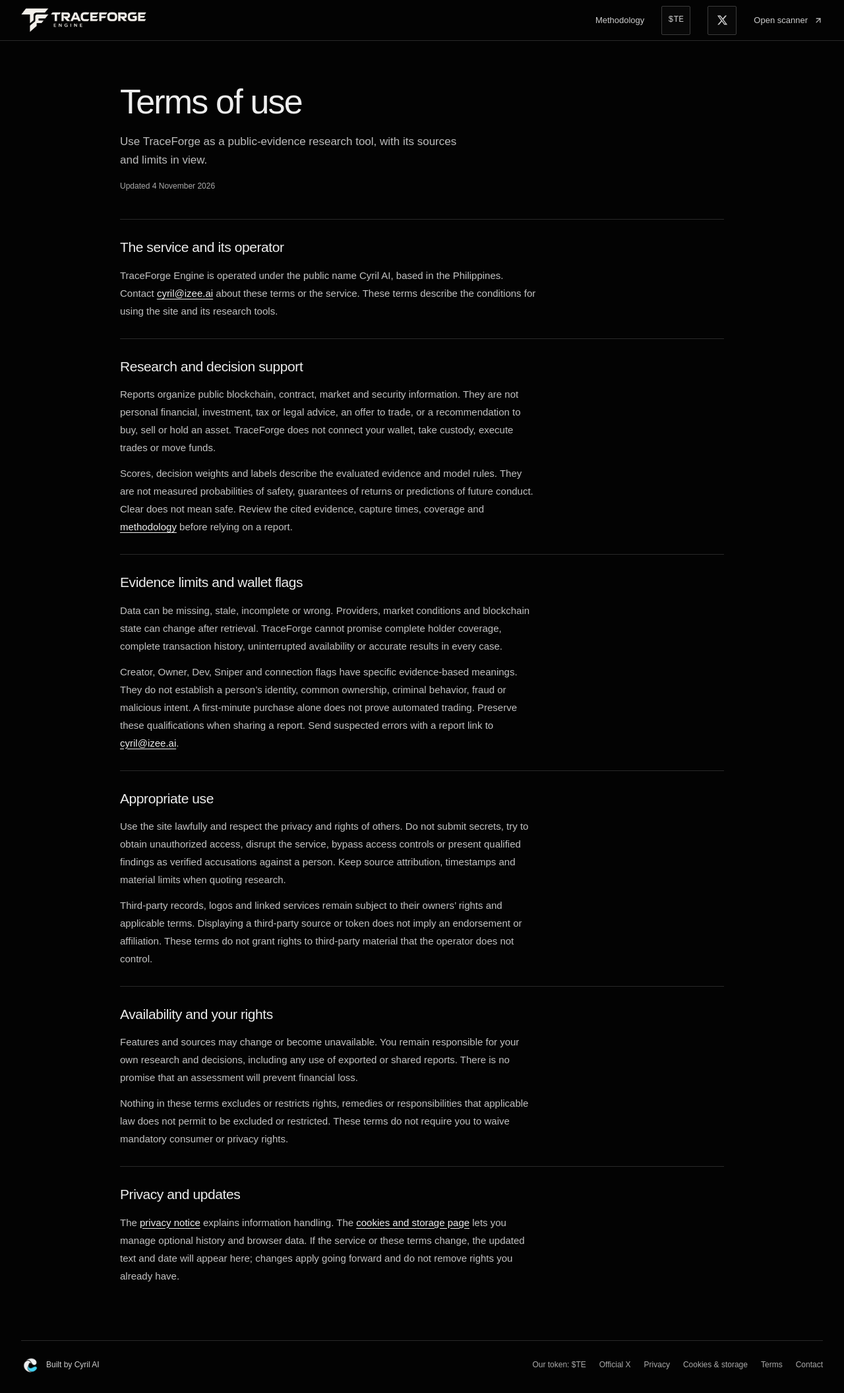
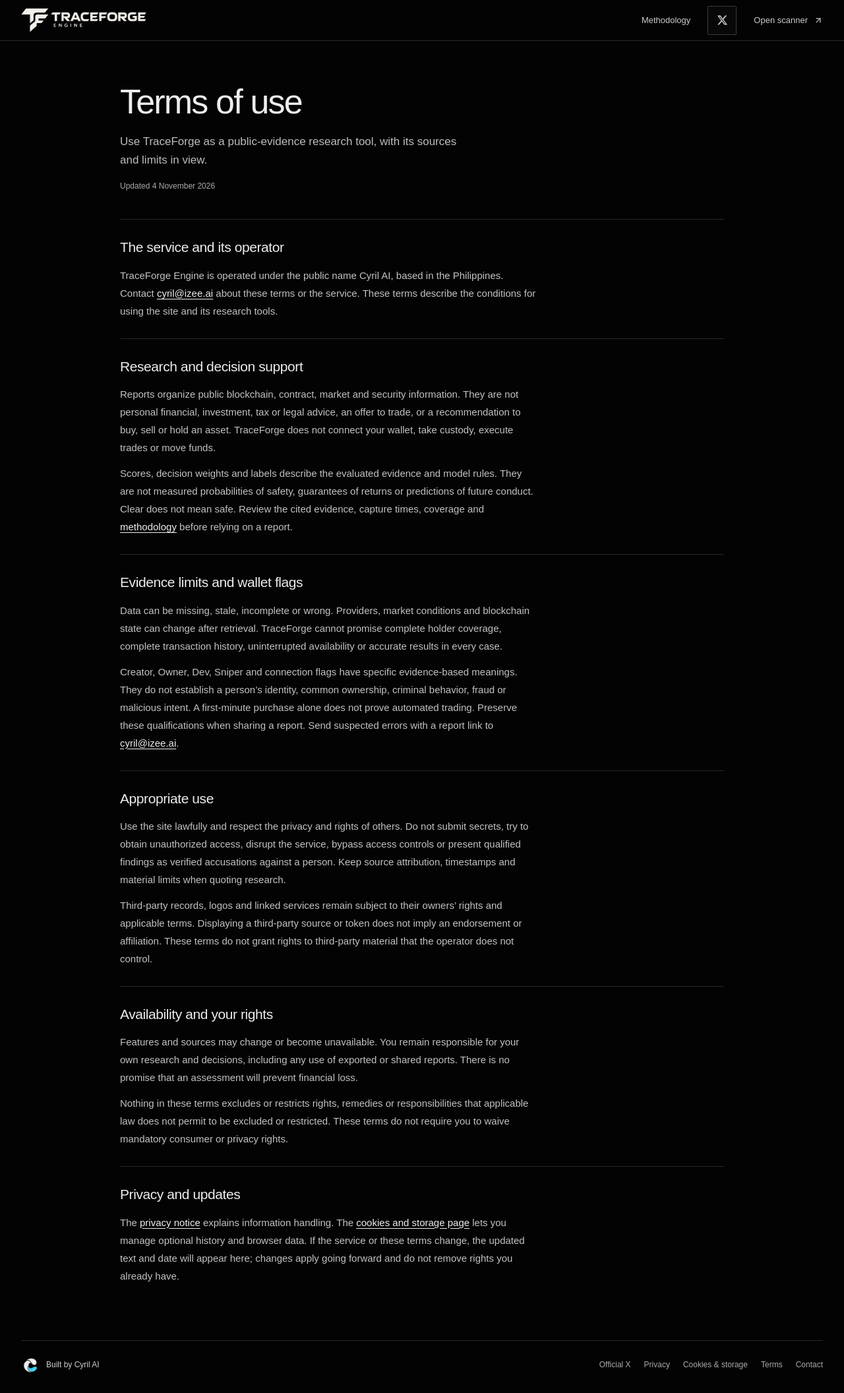
Before and after one commit to Cyannimazing/Traceforge, a Next.js app: page /terms in a window 1280 px wide. Shown: the whole page at 66% size. Built offline with nearby package versions, Linux system fonts and the light colour scheme; no server answers.

Commit message:
Remove official token promotion from shared navigation and footer

```diff
--- a/src/app/layout.tsx
+++ b/src/app/layout.tsx
@@ -3,7 +3,6 @@ import "./globals.css";
 import './legal.css';
 import '@/components/brand.css';
 import '@/components/official-x-link.css';
-import '@/components/official-token-link.css';
 export const metadata=createRootMetadata();
 export default function RootLayout({
   children,
--- a/src/components/app-navigation.tsx
+++ b/src/components/app-navigation.tsx
@@ -5,7 +5,6 @@ import {ArrowUpRight, BookOpen, Bookmark, Radar, ScanLine, Search} from 'lucide-
 import {workspacePath, type WorkspaceView} from '../lib/token-route';
 import {ForgeLogo} from './brand';
 import OfficialXLink from './official-x-link';
-import OfficialTokenLink from './official-token-link';
 import './app-navigation.css';
 
 const routes = [
@@ -63,7 +62,6 @@ export default function AppNavigation({view,watchlistCount,paused,onNavigate,onH
     </a>)}
    </nav>
    <div className="an-actions">
-    <OfficialTokenLink/>
     <OfficialXLink className="an-social"/>
     <button className="an-search" type="button" aria-label="Focus token search" aria-keyshortcuts="Control+k Meta+k" onClick={()=>{setOpen(false);onSearch();}}><Search size={17} aria-hidden="true"/><span>Token search</span><kbd>Ctrl K</kbd></button>
     <button ref={toggle} className="an-toggle" type="button" aria-expanded={open} aria-controls={navId} aria-label={open?'Close navigation':'Open navigation'} onClick={()=>setOpen(value=>!value)}><span>{open?'Close':'Menu'}</span><span className="an-toggle-lines" aria-hidden="true"><i/><i/></span></button>
--- a/src/components/legal-shell.tsx
+++ b/src/components/legal-shell.tsx
@@ -3,11 +3,10 @@ import {ArrowUpRight} from 'lucide-react';
 import SiteFooter from './site-footer';
 import {ForgeLogo} from './brand';
 import OfficialXLink from './official-x-link';
-import OfficialTokenLink from './official-token-link';
 
 export default function LegalShell({title,intro,children}:{title:string;intro:string;children:ReactNode}){
  return <div className="legal-shell">
-  <header className="legal-header"><a href="/" className="legal-brand" aria-label="TraceForge home"><ForgeLogo/></a><nav aria-label="Main navigation"><a href="/methodology">Methodology</a><OfficialTokenLink/><OfficialXLink compact/><a href="/">Open scanner <ArrowUpRight size={14} aria-hidden="true"/></a></nav></header>
+  <header className="legal-header"><a href="/" className="legal-brand" aria-label="TraceForge home"><ForgeLogo/></a><nav aria-label="Main navigation"><a href="/methodology">Methodology</a><OfficialXLink compact/><a href="/">Open scanner <ArrowUpRight size={14} aria-hidden="true"/></a></nav></header>
   <main id="main-content" className="legal-content">
    <header className="legal-intro"><h1>{title}</h1><p>{intro}</p><p className="legal-updated">Updated <time dateTime="2026-11-04">4 November 2026</time></p></header>
    <div className="legal-sections">{children}</div>
--- a/src/components/official-token-link.css
+++ /dev/null
@@ -1,3 +0,0 @@
-.official-token-link{display:inline-flex;align-items:center;justify-content:center;gap:8px;min-width:44px;min-height:44px;box-sizing:border-box;padding:0 10px;border:1px solid #3b3b3b;border-radius:2px;background:#080808;color:#ddd;text-decoration:none;font:500 12px/1.4 var(--font-mono,monospace);white-space:nowrap;transition:border-color .2s,background .2s,color .2s}.official-token-link>svg{flex:none}.official-token-link:hover{border-color:#888;background:#151515;color:#fff}.official-token-link:focus-visible{outline:2px solid #fff;outline-offset:3px}.official-token-arrow{transition:transform .3s cubic-bezier(.16,1,.3,1)}.official-token-link:hover .official-token-arrow{transform:translate(2px,-2px)}
-@media(max-width:1350px){.official-token-link{width:44px;padding:0}.official-token-link :is(.official-token-icon,.official-token-arrow){display:none}}
-@media(prefers-reduced-motion:reduce){.official-token-link,.official-token-arrow{transition:none!important}}
--- a/src/components/official-token-link.tsx
+++ /dev/null
@@ -1,7 +0,0 @@
-import React from 'react';
-import {ArrowUpRight,Coins} from 'lucide-react';
-import {OFFICIAL_TOKEN} from '@/lib/official-token';
-
-export default function OfficialTokenLink(){
- return <a className="official-token-link" href={OFFICIAL_TOKEN.explorer} target="_blank" rel="noopener noreferrer" aria-label={`Our token - ${OFFICIAL_TOKEN.name} ($${OFFICIAL_TOKEN.symbol}) on ${OFFICIAL_TOKEN.network} (opens in a new tab)`} title={`${OFFICIAL_TOKEN.name} ($${OFFICIAL_TOKEN.symbol}) - ${OFFICIAL_TOKEN.network}\n${OFFICIAL_TOKEN.address}`}><Coins className="official-token-icon" size={17} aria-hidden="true"/><span>${OFFICIAL_TOKEN.symbol}</span><ArrowUpRight className="official-token-arrow" size={13} aria-hidden="true"/></a>;
-}
--- a/src/components/site-footer.tsx
+++ b/src/components/site-footer.tsx
@@ -1,9 +1,8 @@
 import React from 'react';
-import {OFFICIAL_TOKEN} from '@/lib/official-token';
 
 export default function SiteFooter(){
  return <footer className="site-footer" aria-label="Site information">
   <a className="site-footer-credit" href="https://portfolio-cyannimazing.vercel.app/" target="_blank" rel="noopener noreferrer" aria-label="Built by Cyril AI - visit portfolio (opens in a new tab)"><img src="/brand/cyril-ai-icon-dark.webp" width="28" height="28" alt="" aria-hidden="true"/><span>Built by Cyril AI</span></a>
-  <nav aria-label="Official links, legal and contact"><a href={OFFICIAL_TOKEN.explorer} target="_blank" rel="noopener noreferrer" title={`${OFFICIAL_TOKEN.network}: ${OFFICIAL_TOKEN.address}`}>Our token: ${OFFICIAL_TOKEN.symbol}</a><a href="https://x.com/traceengine17" target="_blank" rel="noopener noreferrer" aria-label="Official X - @traceengine17 (opens in a new tab)">Official X</a><a href="/privacy">Privacy</a><a href="/cookies">Cookies &amp; storage</a><a href="/terms">Terms</a><a href="mailto:cyril@izee.ai">Contact</a></nav>
+  <nav aria-label="Official links, legal and contact"><a href="https://x.com/traceengine17" target="_blank" rel="noopener noreferrer" aria-label="Official X - @traceengine17 (opens in a new tab)">Official X</a><a href="/privacy">Privacy</a><a href="/cookies">Cookies &amp; storage</a><a href="/terms">Terms</a><a href="mailto:cyril@izee.ai">Contact</a></nav>
  </footer>;
 }
--- a/src/lib/official-token.ts
+++ /dev/null
@@ -1,8 +0,0 @@
-/** Operator-designated project token. Public name/symbol/decimals and chain ID
- * were checked via the configured Robinhood RPC on 2026-11-04. This link is
- * identity information and must never alter investigation scores or flags. */
-export const OFFICIAL_TOKEN={
- address:'0xf712daf52ee4097e369488b6eb4fa3bc299ba62d',
- chain:'robinhood',chainId:4663,network:'Robinhood Chain',name:'Trace Engine',symbol:'TE',
- explorer:'https://robinhoodchain.blockscout.com/token/0xf712daf52ee4097e369488b6eb4fa3bc299ba62d',
-} as const;
```
